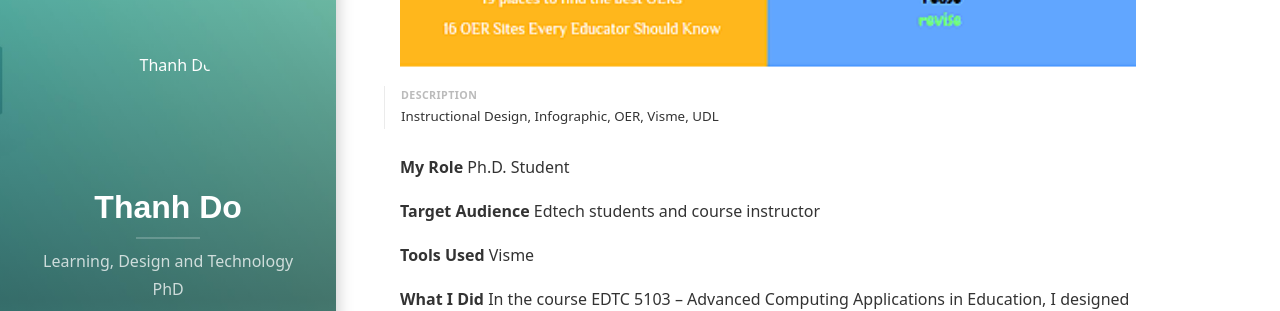
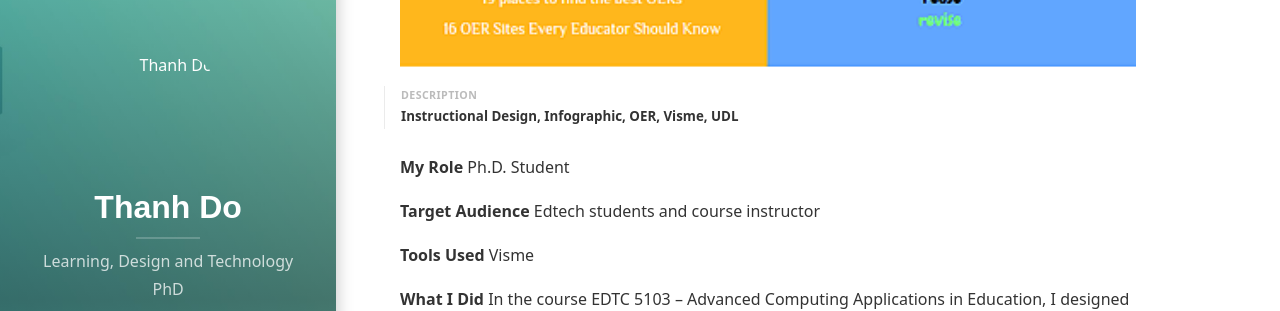
Before and after one commit to thanhpdo/thanhpdo.github.io, a Jekyll site: the page built from _projects/5-things.md, in a window 1280 px wide and 900 px high, scrolled down 959 px. Shown: the part 150-461 px from the top of the window. Built offline with Jekyll 4.4.1, drawn with Linux system fonts in a browser that asks for light colours; cached includes are drawn as plain includes; nearby versions of some CDN libraries; some web fonts are replaced; library files that are not in the unit come from our copies.

```diff
--- a/_projects/5-things.md
+++ b/_projects/5-things.md
@@ -2,7 +2,7 @@
 layout: project
 title: '5 Things about OER'
 description: >
-  Instructional Design, Infographic, OER, Visme, UDL
+  **Instructional Design, Infographic, OER, Visme, UDL**
 date: '01-01-2018'
 image:
   path: /assets/img/projects/5-things-about-oer.jpg
```
